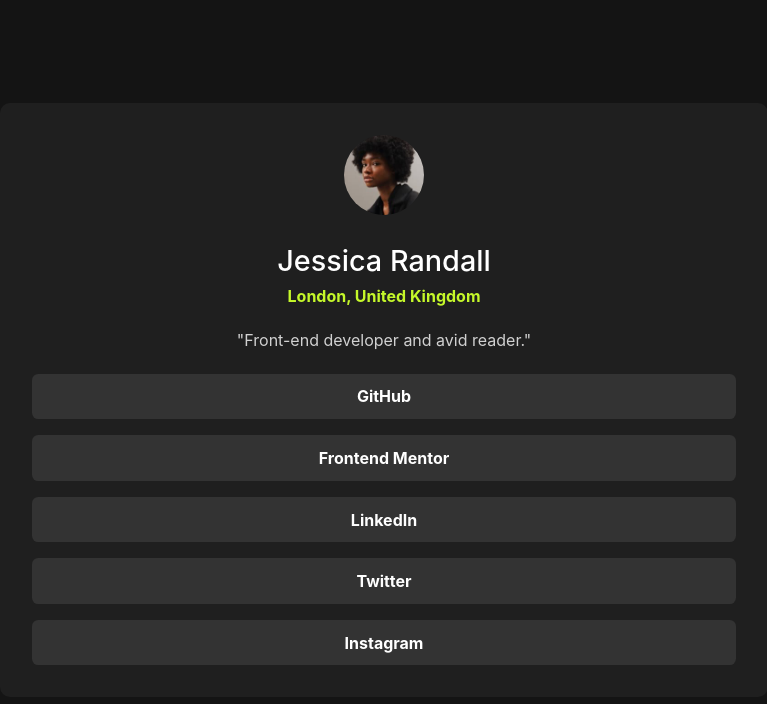
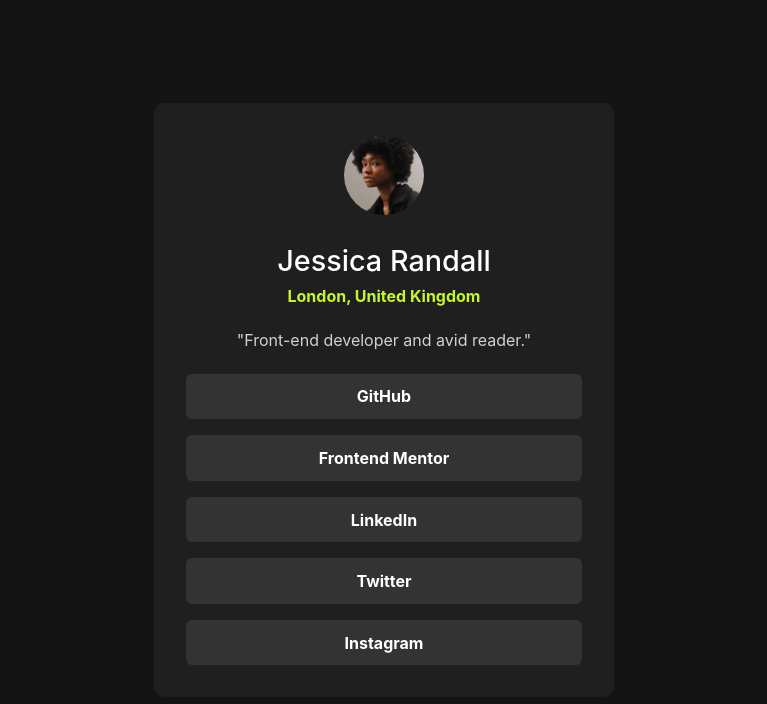
Before and after one commit to codeBloom361/social-links-profile, a plain HTML site: page index.html in a window 1536 px wide. Shown: the whole page, without its empty margins (384-1151 px from the left). Drawn offline with Linux system fonts and the light colour scheme; a web font is replaced by a local one.

Commit message:
CSS file update

```diff
--- a/styles.css
+++ b/styles.css
@@ -78,3 +78,9 @@
     background-color: var(--location-color);
     color: var(--background-color);
 }
+
+@media screen and (min-width: 1440px){
+    .main-container{
+        width: 30%;
+    }
+}
```
